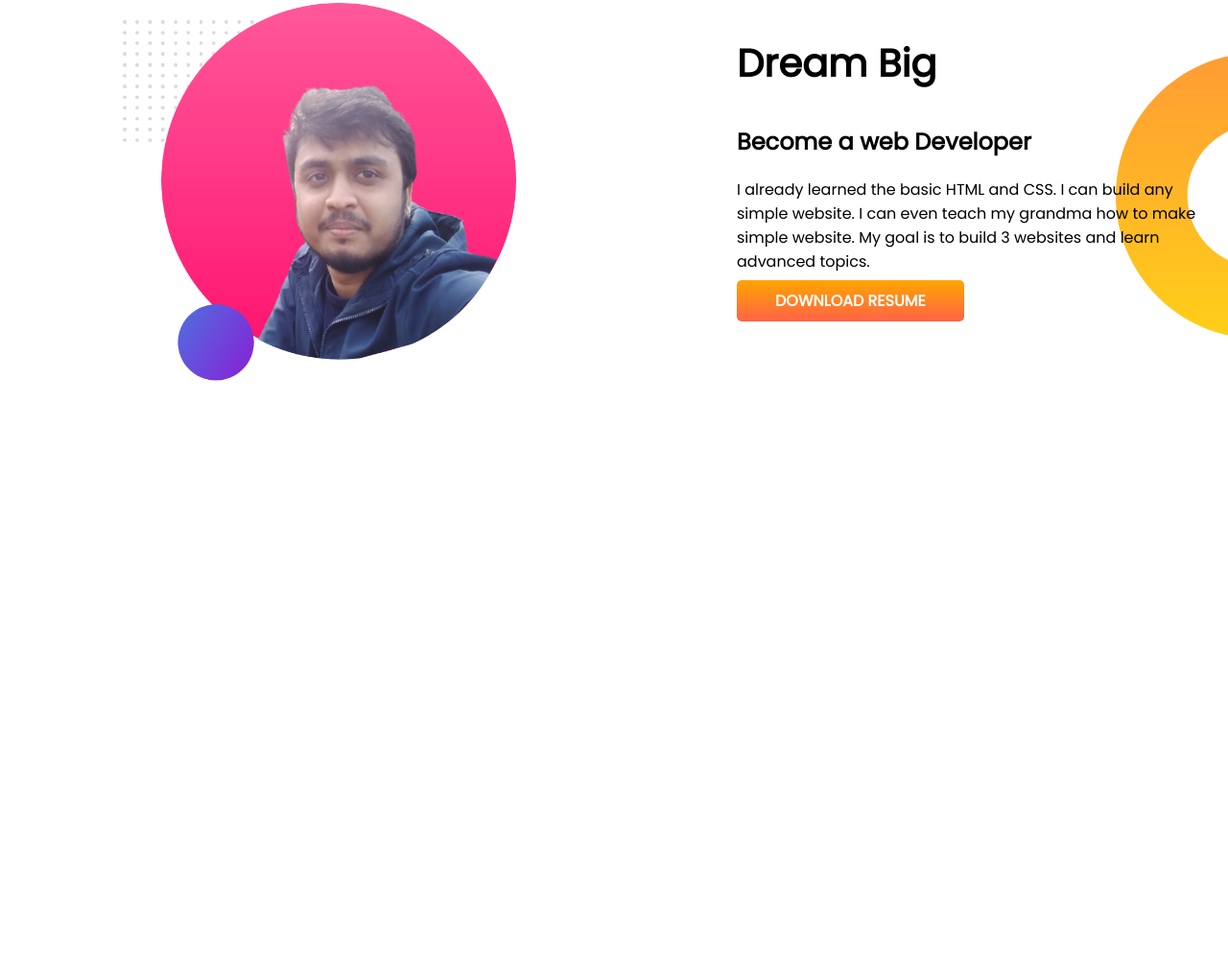
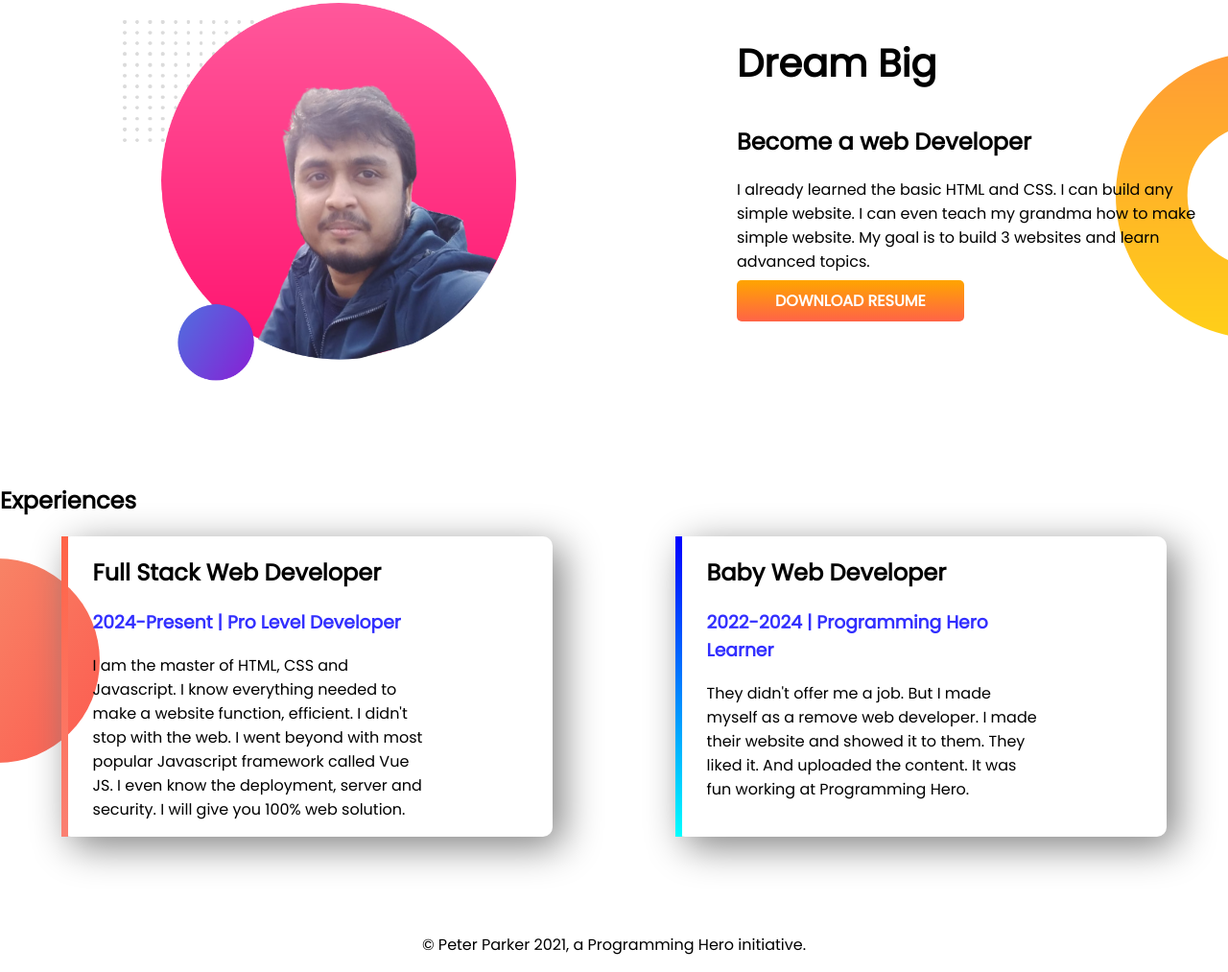
Before and after one commit to mohiuddinahmed121/developer-portpholio, a plain HTML site: page index.html in a window 1280 px wide. Shown: the part 505-1518 px from the top of the page at 96% size. Before the commit the page ends 1009 px from the top, so only its background shows below. Drawn offline with Linux system fonts and the light colour scheme.

Commit message:
footer and experience added

```diff
--- a/index.html
+++ b/index.html
@@ -13,7 +13,7 @@
 </head>
 
 <body>
-    <section class="top-banner">
+    <section class="top-banner flexible-container">
         <div class="half-width">
             <h1>Welcome To </h1>
             <h1><span class="green-color">Mohiuddin</span> World!</h1>
@@ -28,7 +28,7 @@
             <img src="images/ahmed.png" alt="">
         </div>
     </section>
-    <section class="dream-big">
+    <section class="dream-big flexible-container">
         <div class="half-width">
             <img src="images/my-bg2.png" alt="">
         </div>
@@ -40,6 +40,29 @@
             <a class="link-button" target="-blank" href="">DOWNLOAD RESUME</a>
         </div>
     </section>
+    <section class="experience-area">
+        <h2>Experiences</h2>
+        <div class="flexible-container">
+            <div id="full-stack-experience" class="experiance-item">
+                <h2>Full Stack Web Developer</h2>
+                <h3 class="green-color">2024-Present | Pro Level Developer</h3>
+                <p>I am the master of HTML, CSS and Javascript. I know everything needed to make a website function,
+                    efficient. I didn't stop with the web. I went beyond with most popular Javascript framework called
+                    Vue
+                    JS. I even know the deployment, server and security. I will give you 100% web solution.</p>
+            </div>
+            <div id="web-dev-experience" class="experiance-item">
+                <h2>Baby Web Developer</h2>
+                <h3 class="green-color">2022-2024 | Programming Hero Learner</h3>
+                <p>They didn't offer me a job. But I made myself as a remove web developer. I made their website and
+                    showed
+                    it to them. They liked it. And uploaded the content. It was fun working at Programming Hero.</p>
+            </div>
+        </div>
+    </section>
+    <footer>
+        <p>© Peter Parker 2021, a Programming Hero initiative.</p>
+    </footer>
 </body>
 
 </html>
--- a/style.css
+++ b/style.css
@@ -8,7 +8,7 @@ h1{
 .green-color{
     color: rgb(50, 47, 255);
 }
-section{
+.flexible-container{
     display: flex;
     margin-bottom: 100px;
 }
@@ -36,3 +36,30 @@ section{
     background-repeat: no-repeat;
     background-position: right;
 }
+.experience-area{
+    background-image: url(images/exp-bg.png);
+    background-repeat: no-repeat;
+    background-position: left;
+}
+.experiance-item{
+    width: 40%;
+    margin-left: 5%;
+    margin-right: 5%;
+    padding-right: 10%;
+    padding-left: 2%;
+    border-radius: 10px;
+    box-shadow: 10px 10px 40px gray;
+}
+#web-dev-experience{
+    border-left: 7px solid;
+    border-image: linear-gradient(blue, cyan);
+    border-image-slice: 1;
+}
+#full-stack-experience{
+    border-left: 7px solid;
+    border-image: linear-gradient(tomato,salmon);
+    border-image-slice: 1;
+}
+footer p {
+    text-align: center;
+}
```
Also changed, not shown: WhatsApp_Image_2022-01-05_at_10.35.42_PM__2_-removebg-preview.png (deleted), images/jhankar.png (deleted), images/jhankar2.png (deleted), m101-removebg-preview.png (deleted), m102-removebg-preview.png (deleted), showOff/m101.jpeg (deleted), showOff/m102-removebg-preview.png (deleted), showOff/m102.jpeg (deleted), showOff/m103.jpeg (deleted), showOff/m104.jpeg (deleted), showOff/m105.jpeg (deleted), 4 other files.
